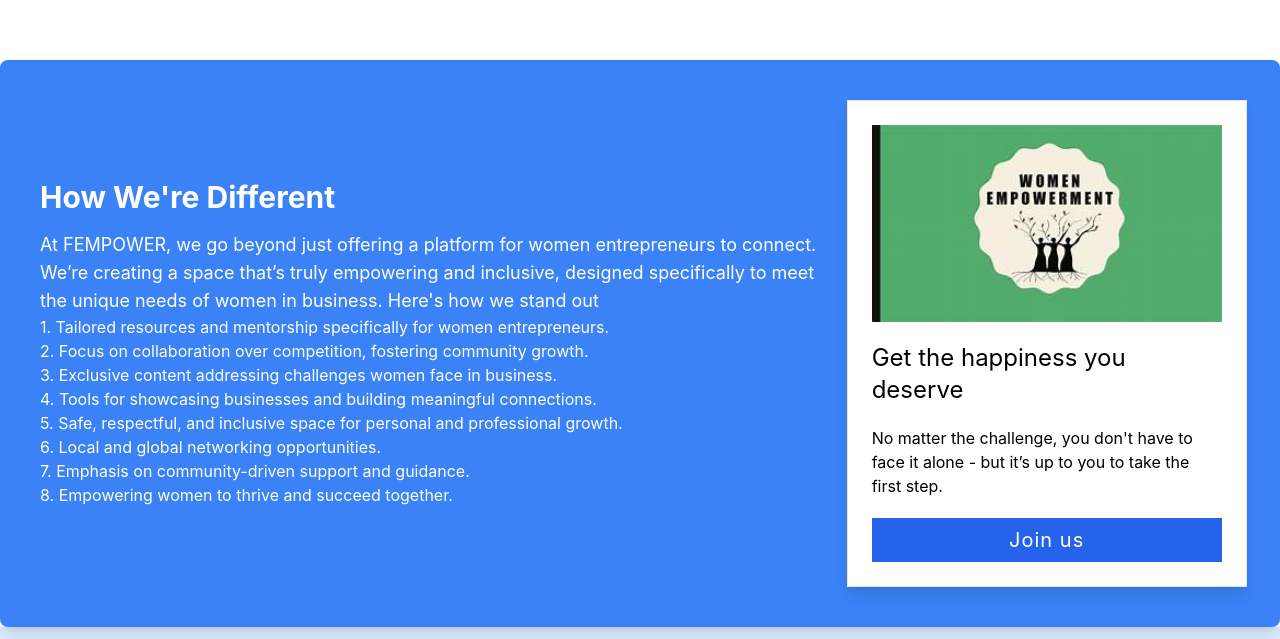
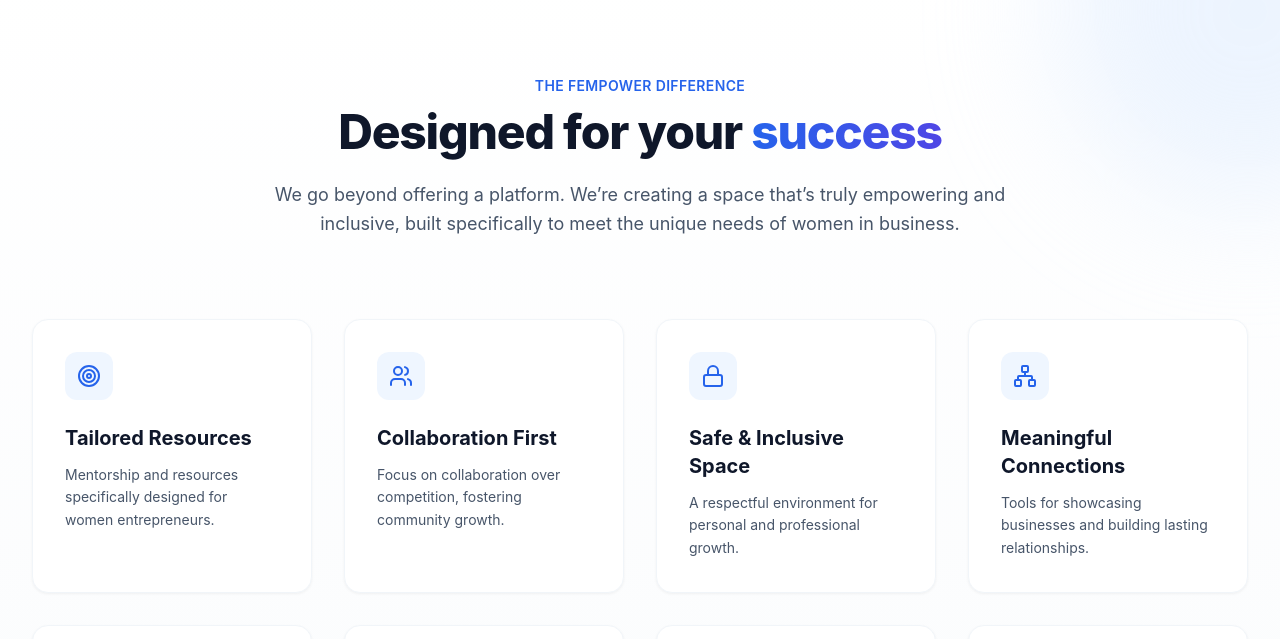
Before and after one commit to bhargavibattula/WomenEntrepreneurHub, a React (Vite) app in the folder client/: page / in a window 1280 px wide. Shown: the part 3711-4350 px from the top of the page. Built offline with nearby package versions, Linux system fonts and the light colour scheme; no server answers.

Commit message:
modified wen features

```diff
--- /dev/null
+++ b/client/src/components/Landing/HowWeAreDifferent.jsx
@@ -0,0 +1,138 @@
+import React from 'react';
+import { motion } from 'framer-motion';
+import { BookOpen, Users, Lock, Target, Globe, HeartHandshake, Sparkles, Network } from 'lucide-react';
+import { cn } from '../../utils/cn';
+import { Link } from 'react-router-dom';
+
+const features = [
+  {
+    icon: <Target className="w-6 h-6 text-blue-600" />,
+    title: "Tailored Resources",
+    description: "Mentorship and resources specifically designed for women entrepreneurs."
+  },
+  {
+    icon: <Users className="w-6 h-6 text-blue-600" />,
+    title: "Collaboration First",
+    description: "Focus on collaboration over competition, fostering community growth."
+  },
+  {
+    icon: <Lock className="w-6 h-6 text-blue-600" />,
+    title: "Safe & Inclusive Space",
+    description: "A respectful environment for personal and professional growth."
+  },
+  {
+    icon: <Network className="w-6 h-6 text-blue-600" />,
+    title: "Meaningful Connections",
+    description: "Tools for showcasing businesses and building lasting relationships."
+  },
+  {
+    icon: <BookOpen className="w-6 h-6 text-blue-600" />,
+    title: "Exclusive Content",
+    description: "Addressing unique challenges women face in business."
+  },
+  {
+    icon: <Globe className="w-6 h-6 text-blue-600" />,
+    title: "Global Reach",
+    description: "Local and global networking opportunities to expand your horizons."
+  },
+  {
+    icon: <HeartHandshake className="w-6 h-6 text-blue-600" />,
+    title: "Community Driven",
+    description: "Emphasis on community-driven support and guidance."
+  },
+  {
+    icon: <Sparkles className="w-6 h-6 text-blue-600" />,
+    title: "Empowerment",
+    description: "Empowering women to thrive and succeed together."
+  }
+];
+
+const HowWeAreDifferent = () => {
+  return (
+    <section className="py-24 bg-gradient-to-b from-white to-slate-50 relative overflow-hidden">
+      {/* Background decoration */}
+      <div className="absolute top-0 right-0 -mr-40 -mt-40 w-96 h-96 rounded-full bg-blue-100 blur-3xl opacity-50 pointer-events-none"></div>
+      <div className="absolute bottom-0 left-0 -ml-40 -mb-40 w-96 h-96 rounded-full bg-indigo-100 blur-3xl opacity-50 pointer-events-none"></div>
+
+      <div className="max-w-7xl mx-auto px-4 sm:px-6 lg:px-8 relative z-10 pointer-events-auto">
+        <div className="text-center max-w-3xl mx-auto mb-20">
+          <motion.div
+            initial={{ opacity: 0, y: 20 }}
+            whileInView={{ opacity: 1, y: 0 }}
+            viewport={{ once: true }}
+            transition={{ duration: 0.5 }}
+          >
+            <h2 className="text-blue-600 font-semibold tracking-wide uppercase text-sm mb-3">
+              The FEMPOWER Difference
+            </h2>
+            <h3 className="text-4xl font-extrabold text-slate-900 sm:text-5xl tracking-tight mb-6">
+              Designed for your <span className="text-transparent bg-clip-text bg-gradient-to-r from-blue-600 to-indigo-600">success</span>
+            </h3>
+            <p className="text-lg text-slate-600 leading-relaxed">
+              We go beyond offering a platform. We’re creating a space that’s truly empowering and inclusive, built specifically to meet the unique needs of women in business.
+            </p>
+          </motion.div>
+        </div>
+
+        <div className="grid grid-cols-1 md:grid-cols-2 lg:grid-cols-4 gap-8">
+          {features.map((feature, index) => (
+            <motion.div
+              key={index}
+              initial={{ opacity: 0, y: 20 }}
+              whileInView={{ opacity: 1, y: 0 }}
+              viewport={{ once: true }}
+              transition={{ duration: 0.5, delay: index * 0.1 }}
+              className={cn(
+                "group relative bg-white p-8 rounded-2xl border border-slate-100",
+                "shadow-[0_1px_3px_rgba(0,0,0,0.05)] hover:shadow-[0_20px_40px_-15px_rgba(0,0,0,0.1)]",
+                "transition-all duration-300 ease-in-out hover:-translate-y-1"
+              )}
+            >
+              <div className="absolute inset-0 bg-gradient-to-br from-blue-50/50 to-transparent opacity-0 group-hover:opacity-100 transition-opacity rounded-2xl pointer-events-none"></div>
+
+              <div className="relative z-10">
+                <div className="w-12 h-12 bg-blue-50 rounded-xl flex items-center justify-center mb-6 group-hover:scale-110 group-hover:bg-blue-100 transition-all duration-300">
+                  {feature.icon}
+                </div>
+                <h4 className="text-xl font-bold text-slate-900 mb-3">{feature.title}</h4>
+                <p className="text-slate-600 text-sm leading-relaxed">
+                  {feature.description}
+                </p>
+              </div>
+            </motion.div>
+          ))}
+        </div>
+
+        {/* CTA Section embedded in the difference section */}
+        <motion.div
+          initial={{ opacity: 0, y: 30 }}
+          whileInView={{ opacity: 1, y: 0 }}
+          viewport={{ once: true }}
+          transition={{ duration: 0.6, delay: 0.4 }}
+          className="mt-20 relative rounded-3xl overflow-hidden bg-slate-900"
+        >
+          <div className="absolute inset-0 bg-gradient-to-r from-blue-600/20 to-indigo-600/20 mix-blend-overlay"></div>
+
+          <div className="relative p-10 md:p-16 flex flex-col md:flex-row items-center justify-between z-10">
+            <div className="max-w-2xl text-center md:text-left mb-8 md:mb-0">
+              <h4 className="text-3xl font-bold text-white mb-4">Get the happiness you deserve</h4>
+              <p className="text-slate-300 text-lg">
+                No matter the challenge, you don't have to face it alone - but it’s up to you to take the first step.
+              </p>
+            </div>
+            <div className="flex-shrink-0">
+              <Link
+                to="/auth/register"
+                className="inline-flex items-center justify-center px-8 py-4 text-base font-bold text-blue-700 bg-white rounded-full shadow-lg hover:bg-blue-50 hover:scale-105 transition-all duration-200 focus:outline-none focus:ring-2 focus:ring-offset-2 focus:ring-offset-slate-900 focus:ring-white"
+              >
+                Join Us Today
+              </Link>
+            </div>
+          </div>
+        </motion.div>
+      </div>
+    </section>
+  );
+};
+
+export default HowWeAreDifferent;
--- a/client/src/pages/Home.jsx
+++ b/client/src/pages/Home.jsx
@@ -8,6 +8,7 @@
 import homeDesign from '../assets/HomeDesign.png'
 import VideoCourousal from '../components/VideoCourousal';
 import Features from '../components/Landing/Features';
+import HowWeAreDifferent from '../components/Landing/HowWeAreDifferent';
 
 function Home({ userInfo }) {
   return (
@@ -78,47 +79,7 @@
 
 
         {/* "How We're Different" Section */}
-        <motion.div
-          initial={{ opacity: 0, scale: 0.8 }}
-          animate={{ opacity: 1, scale: 1 }}
-          transition={{ duration: 0.5 }}
-          className="bg-blue-500  place-items-center grid grid-cols-3 gap-5 text-white p-10 rounded-lg shadow-lg mt-20   "
-        >
-          <div className=" flex flex-col col-span-2">
-            <h2 className="text-3xl font-bold">How We're Different</h2>
-            <p className="text-BLACK text-lg mt-4">
-            At FEMPOWER, we go beyond just offering a platform for women entrepreneurs to connect.
-            We’re creating a space that’s truly empowering and inclusive, designed specifically
-            to meet the unique needs of women in business. Here's how we stand out            </p>
-            <p> 1. Tailored resources and mentorship specifically for women entrepreneurs. </p>
-            <p>2. Focus on collaboration over competition, fostering community growth.</p>
-            <p>3. Exclusive content addressing challenges women face in business.</p>
-            <p>4. Tools for showcasing businesses and building meaningful connections.</p>
-            <p>5. Safe, respectful, and inclusive space for personal and professional growth.</p>
-            <p>6. Local and global networking opportunities.</p>
-            <p>7. Emphasis on community-driven support and guidance.</p>
-            <p>8. Empowering women to thrive and succeed together.</p>
-
-
-          </div>
-          <motion.div
-                initial={{opacity : 0 , y : 50}}
-                animate={{opacity : 1 , y : 0}} exit={{opacity : 0 , y : 50}} transition={{ ease :"easeInOut" ,duration : 0.3}}
-            className="bg-white col-span-1 flex flex-col   gap-5 border text-black border-gray-200 shadow-lg p-6 w-[400px]">
-                <div className="overflow-hidden  flex items-center justify-center">
-                    <img
-                        src={image}
-                        className="object-cover w-full h-full  bg-cover bg-center"
-                        alt="women empowerment"
-                        />
-                </div>
-                <h1 className="text-2xl">Get the happiness you deserve</h1>
-                <p>No matter the challenge, you don't have to face it alone - but it’s up to you to take the first step.</p>
-                <Link to={"/auth/register"} className="w-full pointer-events-auto flex items-center justify-center tracking-wider text-xl focus:outline-none focus:ring-4 focus:ring-blue-400 focus:ring-offset-2 focus:ring-offset-white focus:border-blue-400 transition duration-200  text-white py-2 bg-blue-600">
-                    Join us
-                </Link>
-            </motion.div>
-        </motion.div>
+        <HowWeAreDifferent />
 
 
       </div>
```
